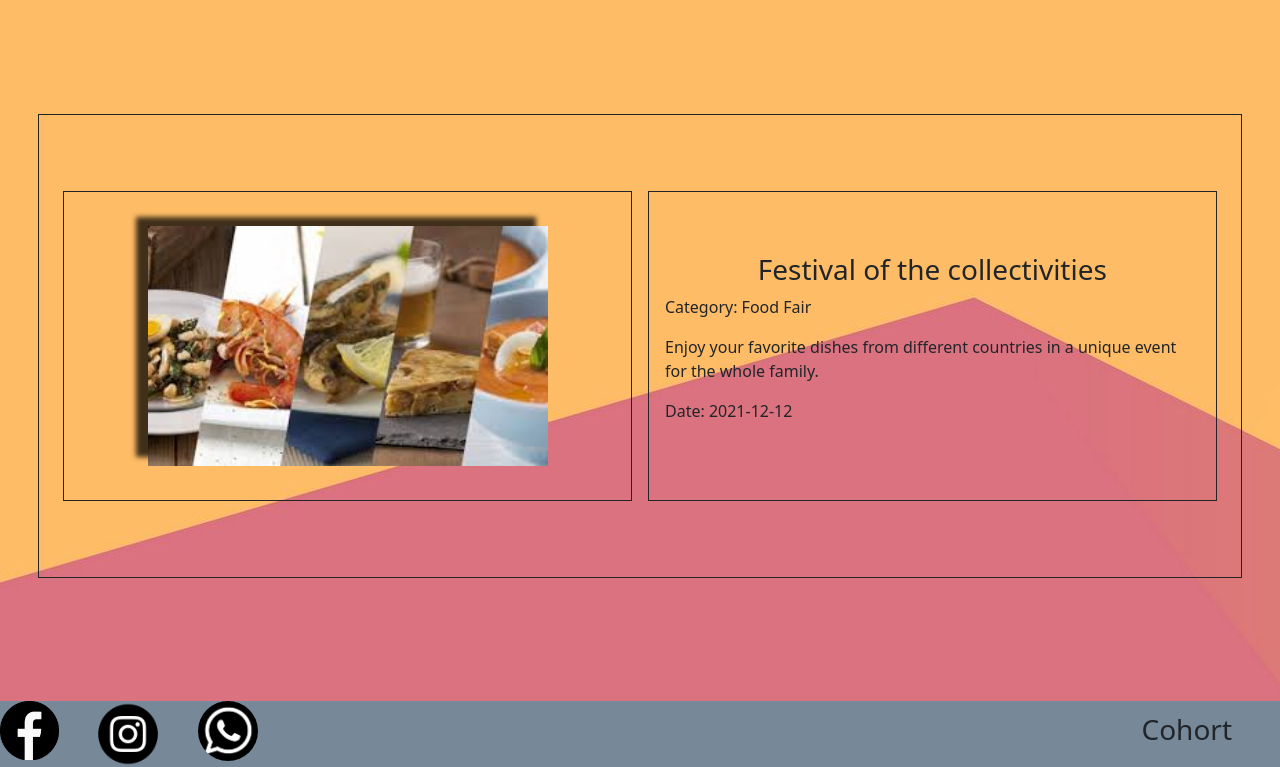
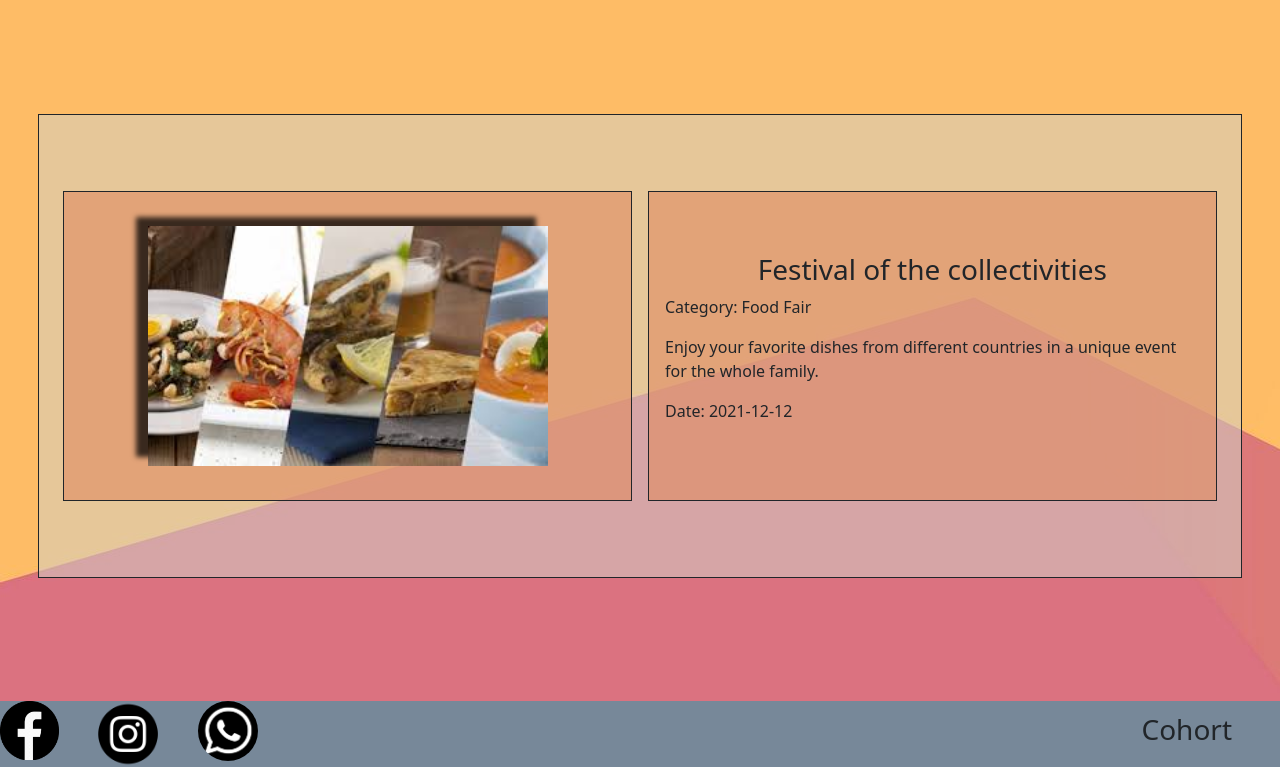
Before and after one commit to DanteVilches/Amazing-Events, a plain HTML site: page details.html in a window 1280 px wide. Shown: the part 91-858 px from the top of the page. Drawn offline with nearby package versions, Linux system fonts and the light colour scheme.

Commit message:
cambio fondos de details

```diff
--- a/assets/style/style.css
+++ b/assets/style/style.css
@@ -169,6 +169,11 @@ th {
 }
 .heightSection {
 	height: 29rem;
+	background-color: #d2d3c788;
+}
+.detailP,
+.detailImg {
+	background-color: #e18e659f !important;
 }
 @media screen and (max-width: 992px) {
 	#navbarNav a {
```
